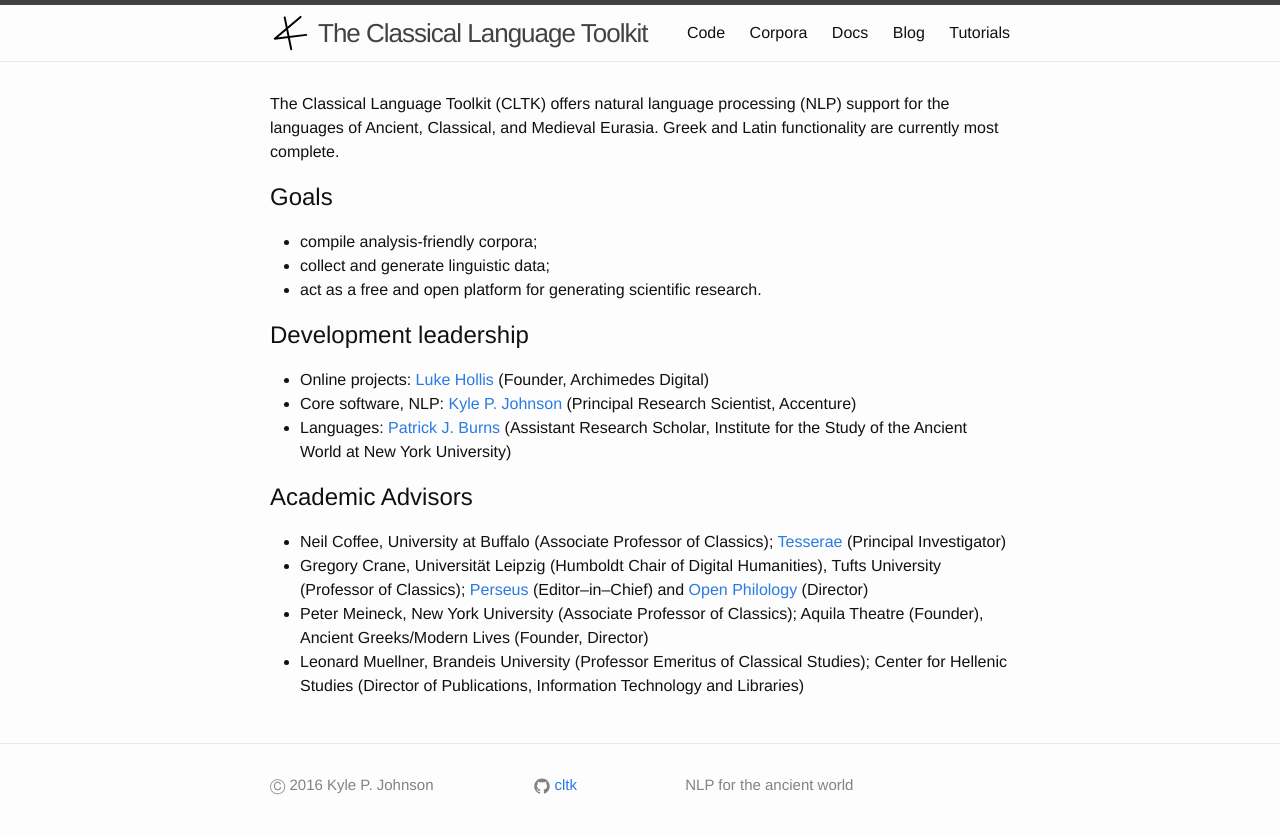
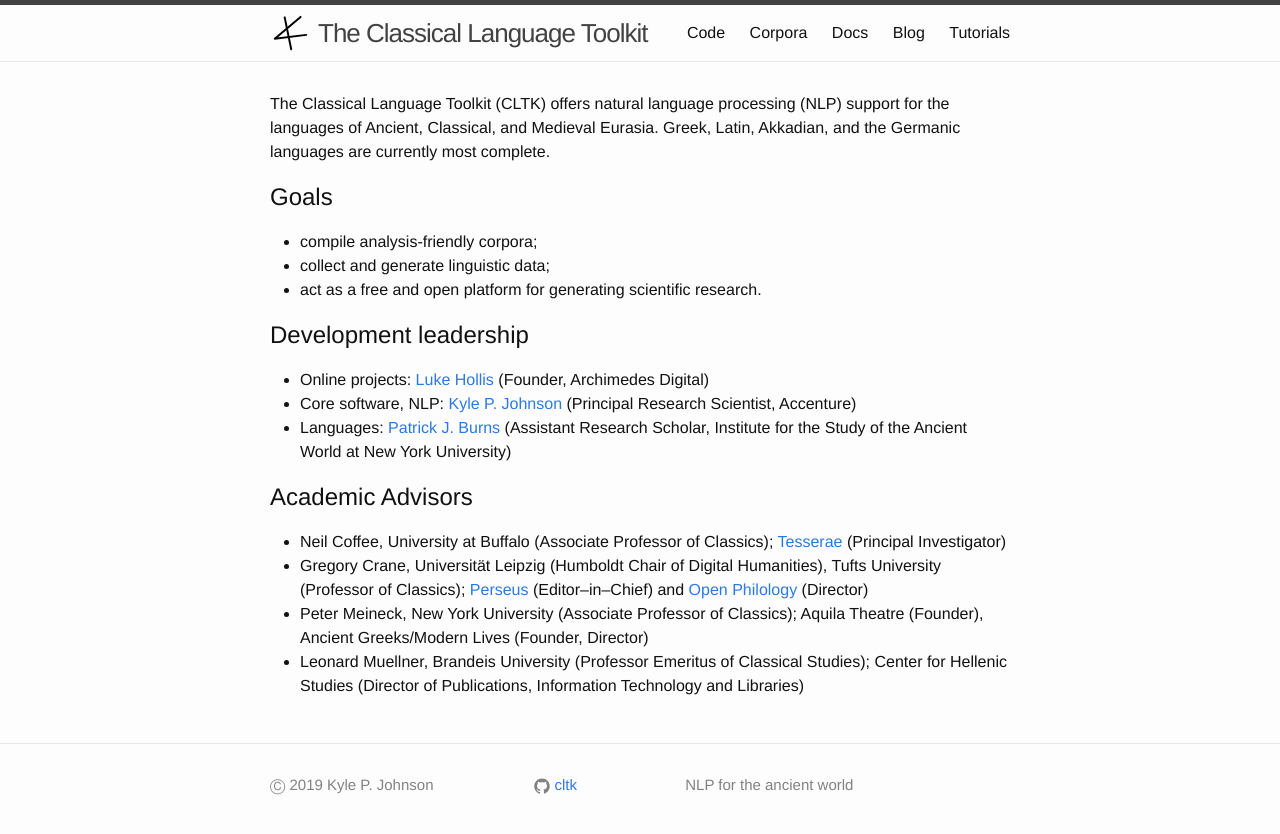
Before and after one commit to cltk/cltk.github.io, a Jekyll site: the page built from index.md, in a window 1280 px wide. Shown: the top 834 px of the page. Built offline with Jekyll 4.4.1, drawn with Linux system fonts in a browser that asks for light colours.

Commit message:
update for 2019

```diff
--- a/_config.yml
+++ b/_config.yml
@@ -8,7 +8,7 @@
 #twitter_username: kyle_p_johnson
 github_username: cltk
 github_cltk: cltk/cltk
-copyright: Ⓒ 2016 Kyle P. Johnson
+copyright: Ⓒ 2019 Kyle P. Johnson
 
 # Build settings
 highlighter: rouge
--- a/index.md
+++ b/index.md
@@ -2,7 +2,7 @@
 layout: default
 ---
 
-The Classical Language Toolkit (CLTK) offers natural language processing (NLP) support for the languages of Ancient, Classical, and Medieval Eurasia. Greek and Latin functionality are currently most complete.
+The Classical Language Toolkit (CLTK) offers natural language processing (NLP) support for the languages of Ancient, Classical, and Medieval Eurasia. Greek, Latin, Akkadian, and the Germanic languages are currently most complete.
 
 
 ## Goals
```
